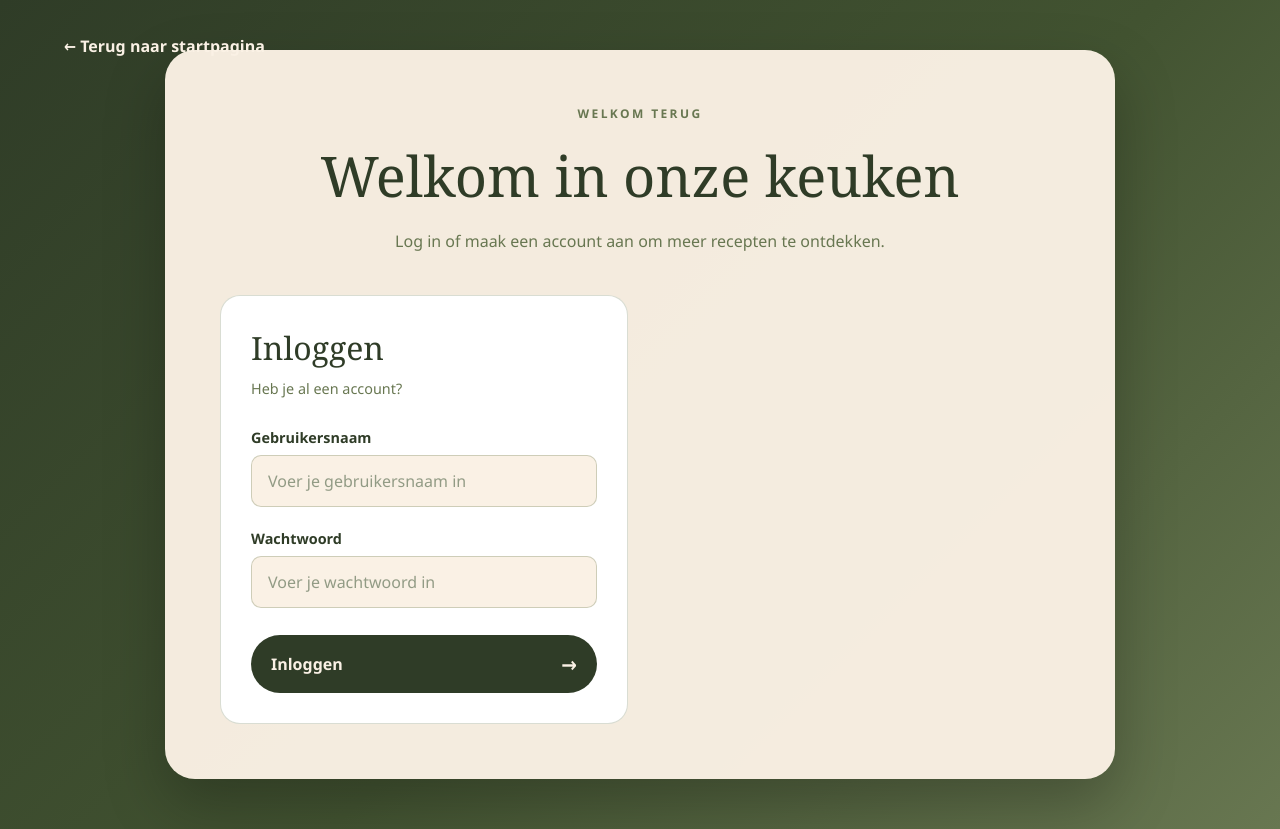
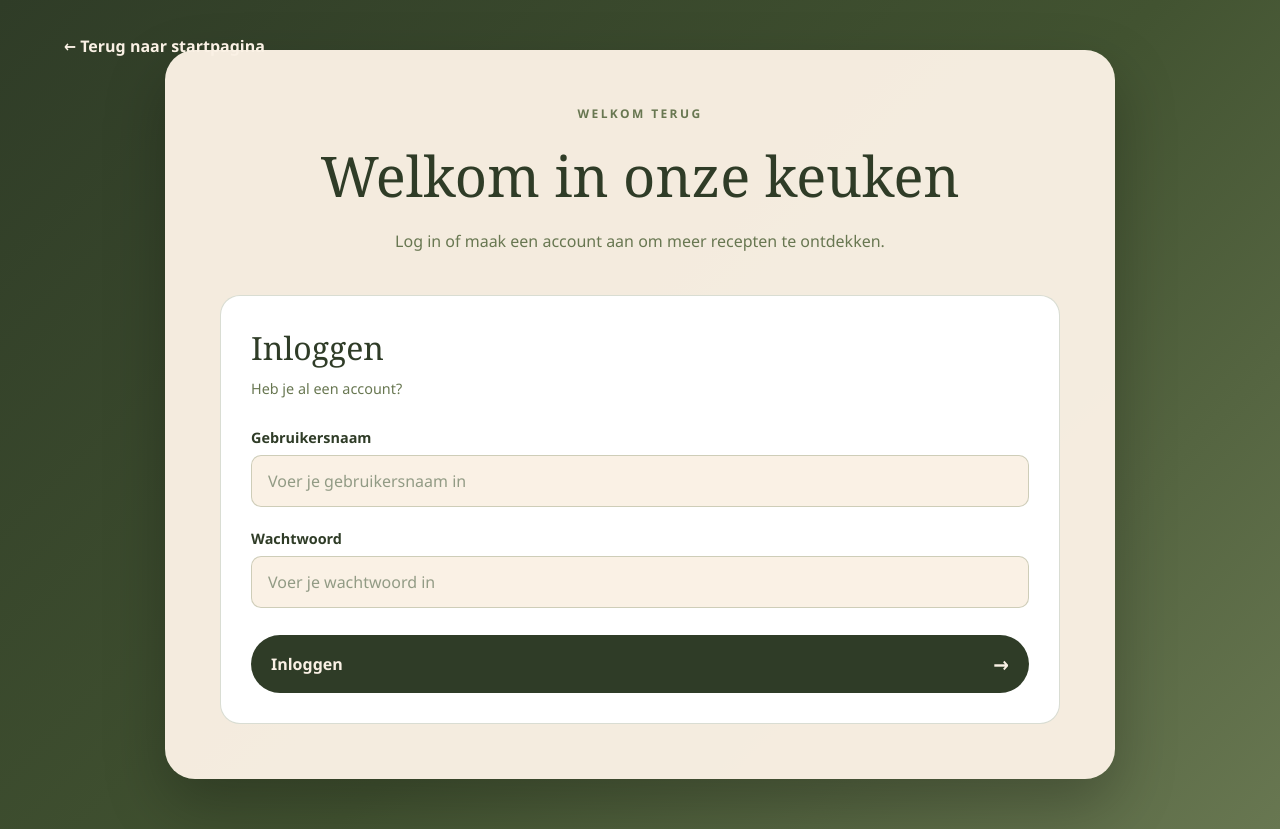
Before and after one commit to l0calhost3/Beroeps2, a PHP site: page /login/index.php?a=in in a window 1280 px wide. Run offline with PHP 8.4, Linux system fonts and the light colour scheme.

Commit message:
Change styles

```diff
--- a/login/login.css
+++ b/login/login.css
@@ -83,7 +83,6 @@ body {
 
 .auth-forms {
     display: grid;
-    grid-template-columns: 1fr 1fr;
     gap: 24px;
 }
 
@@ -103,6 +102,8 @@ body {
 .register-card {
     background: linear-gradient(145deg, #b7cda5 0%, #9fb485 100%);
 }
+
+
 
 .auth-card h2 {
     margin: 0;
```
